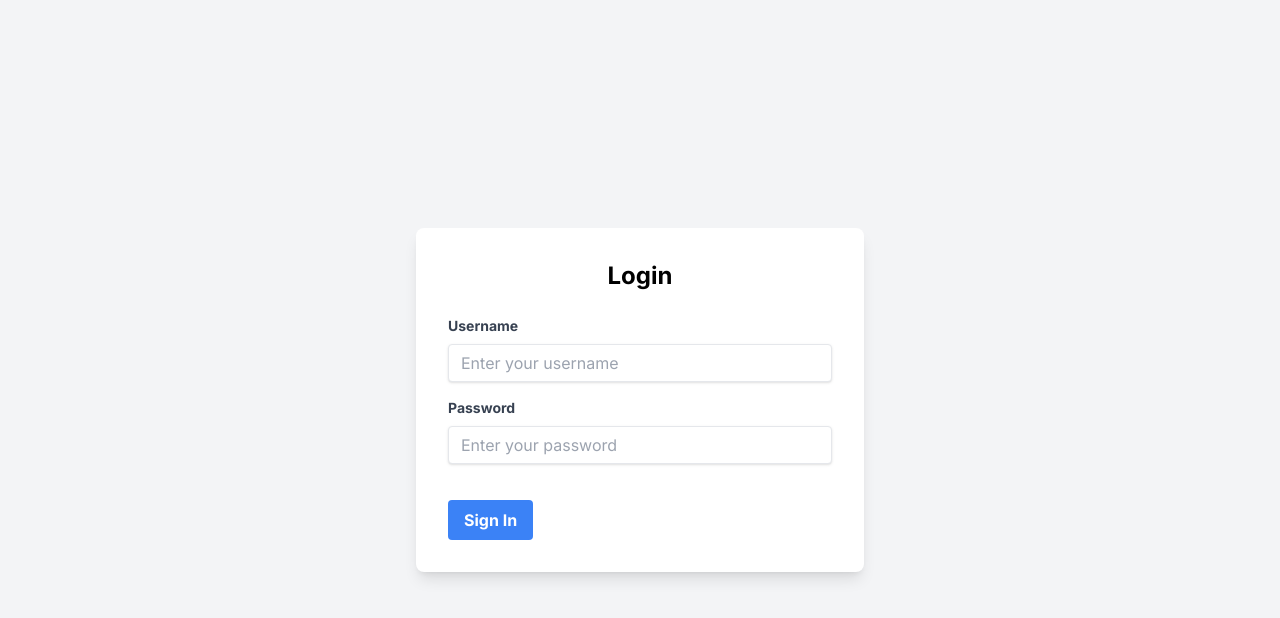
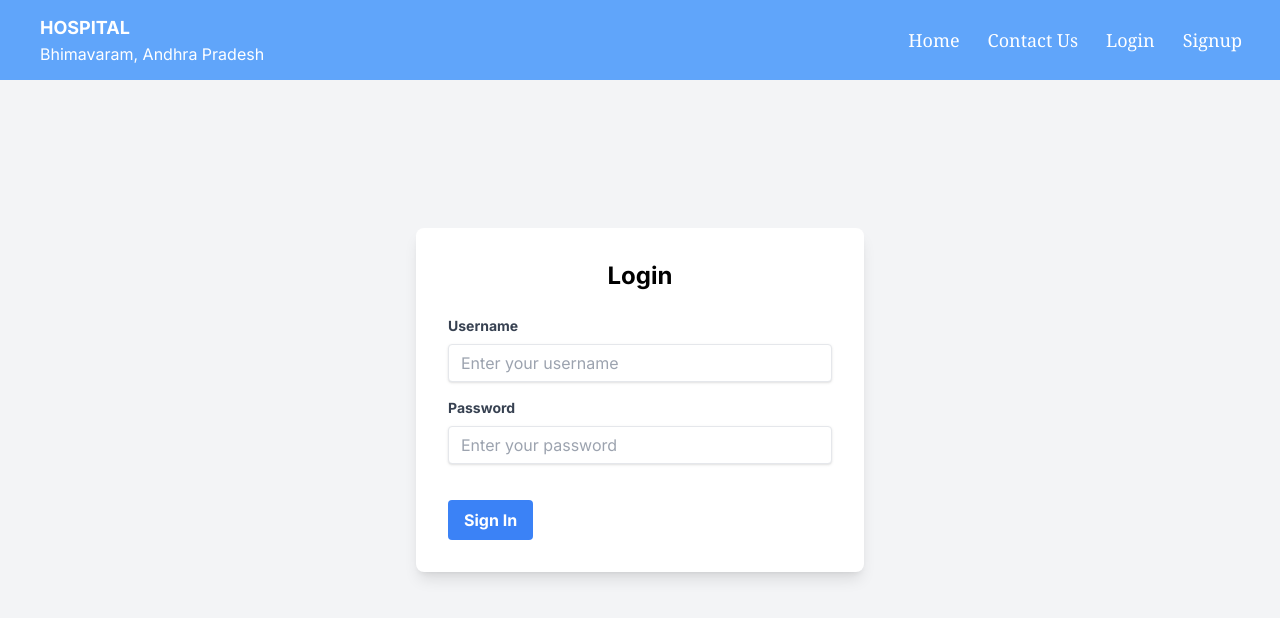
Before and after one commit to AnnapurnaNeerukonda/Hospital-Website-, a Next.js app: page / in a window 1280 px wide. Shown: the top 618 px of the page. Built offline with nearby package versions, Linux system fonts and the light colour scheme.

Commit message:
navbar added

```diff
--- a/package.json
+++ b/package.json
@@ -11,7 +11,8 @@
   "dependencies": {
     "next": "^14.2.4",
     "react": "^18",
-    "react-dom": "^18"
+    "react-dom": "^18",
+    "react-icons": "^5.2.1"
   },
   "devDependencies": {
     "postcss": "^8",
--- /dev/null
+++ b/src/app/Navbar.js
@@ -0,0 +1,73 @@
+"use client"
+import React, { useState } from "react";
+import { TfiAlignJustify } from "react-icons/tfi";
+import Link from "next/link";
+
+const Navbar = () => {
+  const [isOpen, setIsOpen] = useState(false);
+
+  const toggleNavbar = () => {
+    setIsOpen(!isOpen);
+  };
+
+  const menuList = [
+    { id: 1, name: "Home", path: "/" },
+    { id: 2, name: "Contact Us", path: "/contact" },
+    { id: 3, name: "Login", path: "/login" },
+    { id: 4, name: "Signup", path: "/signup" }
+  ];
+
+  return (
+    <nav className=" bg-blue-400 fixed w-full mt-0">
+      <div className="mx-auto px-4 sm:px-6 lg:px-8">
+        <div className="flex items-center justify-between h-20">
+          <div className="flex items-center">
+            <div className="flex-shrink-0">
+              <div className="flex items-center">
+                <div className="ml-2">
+                  <h2 className="hidden xl:block text-white text-lg font-bold">HOSPITAL</h2>
+                  <h3 className="hidden xl:block text-white text-md">Bhimavaram, Andhra Pradesh</h3>
+                </div>
+              </div>
+            </div>
+          </div>
+          <div className="hidden lg:block">
+            <div className="ml-4 flex items-center space-x-4">
+              {menuList.map((menuItem) => (
+                <div key={menuItem.id}>
+                  <Link href={menuItem.path} className="text-white text-lg hover:white hover:font-bold rounded-lg p-1.5 font-serif">
+                    {menuItem.name}
+                  </Link>
+                </div>
+              ))}
+            </div>
+          </div>
+
+          <div className="lg:hidden flex items-center">
+            <button
+              className="inline-flex items-center justify-center p-2 rounded-sm text-white sm:text-white hover:text-white focus:outline-none focus:ring-2 focus:ring-inset focus:ring-white"
+              onClick={toggleNavbar}
+            >
+              {<TfiAlignJustify />}
+            </button>
+          </div>
+        </div>
+      </div>
+      {isOpen && (
+        <div className="lg:hidden bg-navy mt-2 relative z-20">
+          <div className="ml-4 flex flex-col space-y-4">
+            {menuList.map((menuItem) => (
+              <div key={menuItem.id}>
+                <Link href={menuItem.path} onClick={toggleNavbar} className="block hover:bg-gray-100 rounded-lg text-white hover:text-blue-700 hover:font-bold p-2">
+                  {menuItem.name}
+                </Link>
+              </div>
+            ))}
+          </div>
+        </div>
+      )}
+    </nav>
+  );
+};
+
+export default Navbar;
--- a/src/app/layout.js
+++ b/src/app/layout.js
@@ -1,5 +1,6 @@
 import { Inter } from "next/font/google";
 import "./globals.css";
+import Navbar from "./Navbar";
 
 const inter = Inter({ subsets: ["latin"] });
 
@@ -11,7 +12,10 @@ export const metadata = {
 export default function RootLayout({ children }) {
   return (
     <html lang="en">
-      <body className={inter.className}>{children}</body>
+
+      <body className={inter.className}>
+        <Navbar/>
+        {children}</body>
     </html>
   );
 }
```
Also changed, not shown: 1 other file (tests, documents, lock files or other folders).
